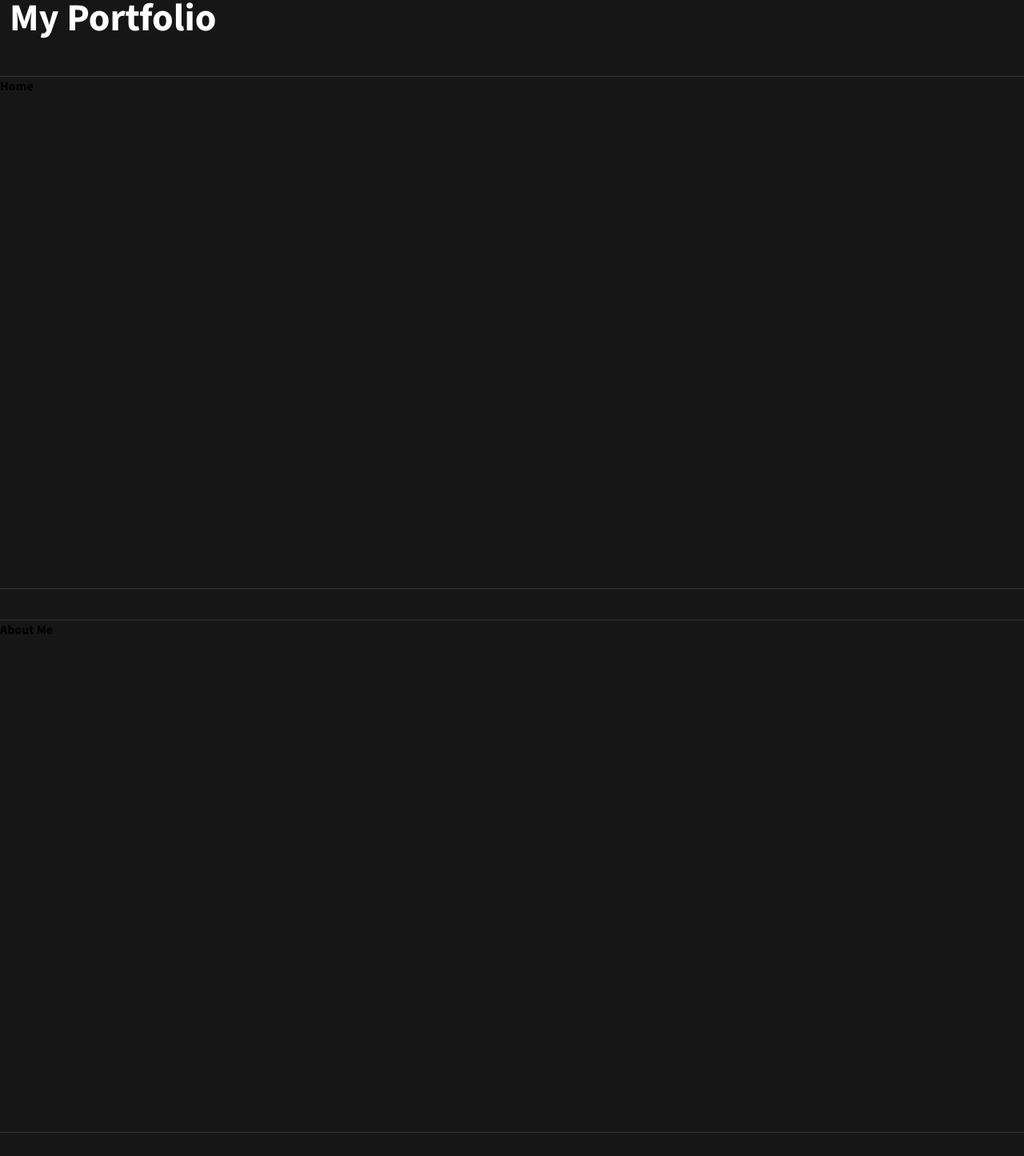
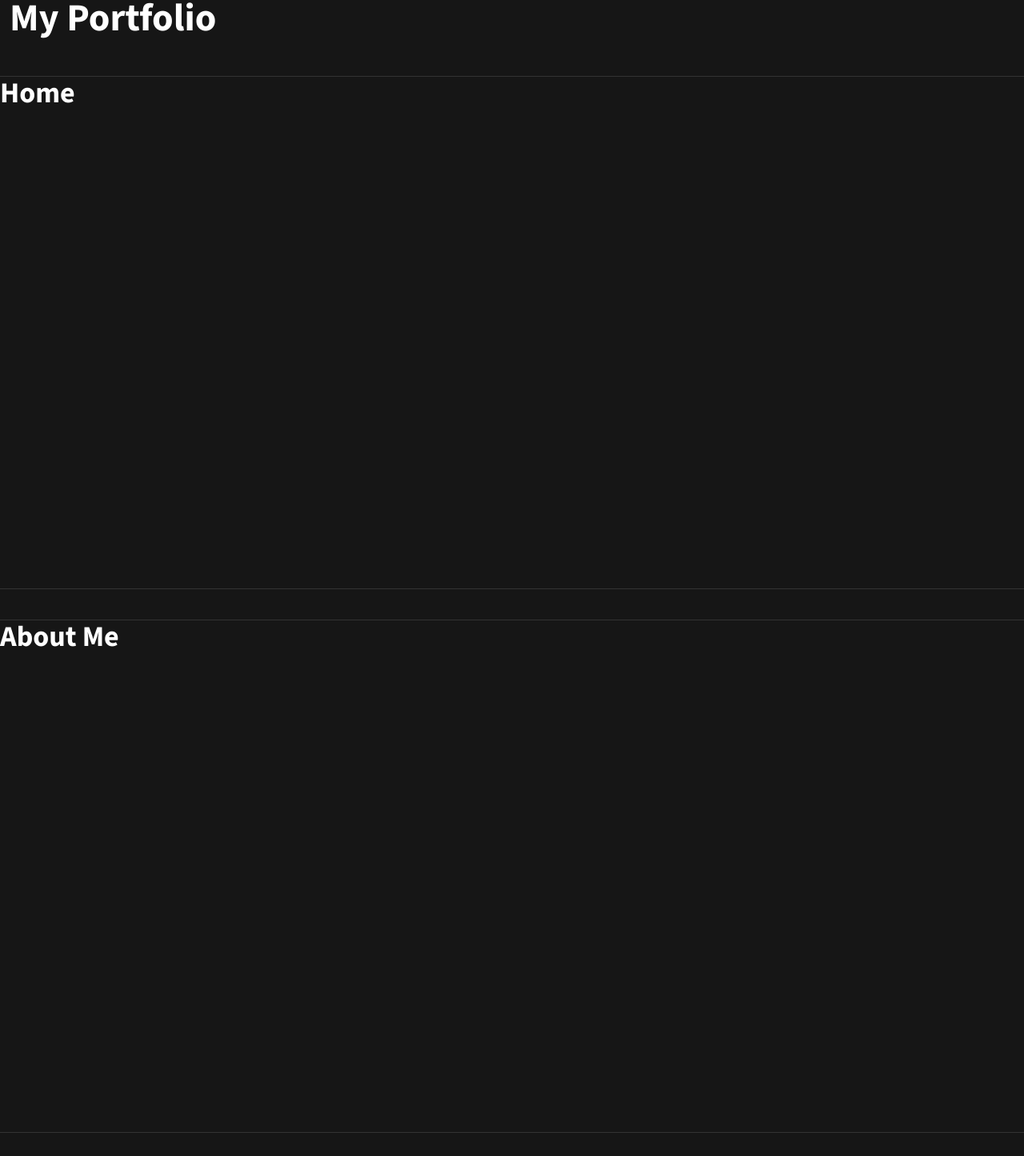
Before and after one commit to JL1172/portfolio-3, a React (Vite) app: page / in a window 1280 px wide. Shown: the part 104-1550 px from the top of the page at 80% size. Built offline with nearby package versions, Linux system fonts and the light colour scheme.

Commit message:
finished nav bargit add .!

```diff
--- a/src/App.tsx
+++ b/src/App.tsx
@@ -1,4 +1,4 @@
-import { useContext } from "react";
+import { useState } from "react";
 import { GlobalContext } from "./contexts/GlobalContext";
 import NavbarSection from "./layouts/Navbar";
 import AboutSection from "./pages/About";
@@ -9,9 +9,12 @@ import ResumeSection from "./pages/Resume";
 import TechStackSection from "./pages/TechStack";
 
 function App() {
-  const {global_dim} = useContext(GlobalContext);
+  const [isDim, setIsDim] = useState<boolean>(false);
+  const changeBrightness = () => {
+    setIsDim(!isDim);
+  };
   return (
-    <GlobalContext.Provider value = {{global_dim}}>
+    <GlobalContext.Provider value={{ changeBrightness, isDim }}>
       <div className="text-white flex font-custom-main flex-col justify-evenly items-start h-auto m-h-600dvh bg-custom-black">
         <NavbarSection />
         <HomeSection />
--- a/src/contexts/GlobalContext.ts
+++ b/src/contexts/GlobalContext.ts
@@ -1,6 +1,7 @@
 import { createContext } from "react";
 
-const initialState: Record<string, boolean | string> = {
-    global_dim: false,
+type GlobalContextType = {
+    changeBrightness: () => void;
+    isDim: boolean;
 }
-export const GlobalContext = createContext(initialState);
+export const GlobalContext = createContext<GlobalContextType | undefined>(undefined);
--- a/src/layouts/Navbar.tsx
+++ b/src/layouts/Navbar.tsx
@@ -1,4 +1,4 @@
-import { ReactElement, useState } from "react";
+import { ReactElement, useContext, useState } from "react";
 import { MdOutlineMenu } from "react-icons/md";
 import { IoMdClose } from "react-icons/io";
 import { GoStack } from "react-icons/go";
@@ -7,6 +7,7 @@ import { CgProfile } from "react-icons/cg";
 import { MdContactPage } from "react-icons/md";
 import { RiNewspaperLine } from "react-icons/ri";
 import "../styles/nav-bar.css";
+import { GlobalContext } from "../contexts/GlobalContext";
 
 const links: Record<string, string | ReactElement>[] = [
   { to: "#about", content: "About", icon: <CgProfile /> },
@@ -19,13 +20,19 @@ export default function NavbarSection() {
   const [active, setActive] = useState<number | null>(null);
   const [navBarMobileVisible, setNavBarMobileVisible] =
     useState<boolean>(false);
+  const ctx = useContext(GlobalContext);
+
+  const visibilityHandler = () => {
+    setNavBarMobileVisible(!navBarMobileVisible);
+    ctx?.changeBrightness()
+  }
   return (
     <div className="text-white m-h-20dvh flex items-center xxs:pl-3 xxs:pt-3 pl-6 w-full justify-between">
       <div className="flex flex-col">
-        <div className="xl:text-5xl lg:text-5xl xs:text-4xl xxs:text-3xl font-custom-main opacity-0 animate-onload xxs:mt-4">
+        <div className={`xl:text-5xl lg:text-5xl xs:text-4xl xxs:text-3xl font-custom-main opacity-0 animate-onload xxs:mt-4 ${ctx?.isDim ? "brightness-25" : "brightness-100"}`}>
           Welcome To
         </div>
-        <div className="xl:text-5xl lg:text-5xl xs:text-4xl xxs:text-3xl font-custom-main opacity-0 animate-onload xxs:mt-4">
+        <div className={`xl:text-5xl lg:text-5xl xs:text-4xl xxs:text-3xl font-custom-main opacity-0 animate-onload xxs:mt-4 ${ctx?.isDim ? "brightness-25" : "brightness-100"}`}>
           My Portfolio
         </div>
       </div>
@@ -47,7 +54,7 @@ export default function NavbarSection() {
       </div>
       <div className="xxs:mr-2 xs:flex sm:flex md:hidden lg:hidden xs:mr-10 md:mr-10 ">
         <MdOutlineMenu
-          onClick={() => setNavBarMobileVisible(!navBarMobileVisible)}
+          onClick={() => visibilityHandler()}
           id="icon"
           style={{ color: "white" }}
         />
@@ -57,7 +64,7 @@ export default function NavbarSection() {
             }
           >
             <IoMdClose
-              onClick={() => setNavBarMobileVisible(false)}
+              onClick={() => visibilityHandler()}
               id="icon-close"
             />
             {navBarMobileVisible && links.map(
@@ -66,7 +73,7 @@ export default function NavbarSection() {
                   <a
                   id = {`a${i + 1}`}
                   className="relative"
-                    onClick={() => setNavBarMobileVisible(false)}
+                    onClick={() => visibilityHandler()}
                     key={i}
                     href={String(n.to)}
                   >
--- a/src/pages/About.tsx
+++ b/src/pages/About.tsx
@@ -1,6 +1,10 @@
+import { useContext } from "react";
+import { GlobalContext } from "../contexts/GlobalContext";
+
 export default function AboutSection() {
+    const ctx = useContext(GlobalContext);
     return (
-        <div className="text-black flex bg-custom-main outline-2 outline-custom-main m-h-50dvh w-full mt-10">
+        <div className={`text-white text-4xl flex bg-custom-main outline-2 outline-custom-main m-h-50dvh w-full mt-10 ${ctx?.isDim ? "brightness-25":"brightness-100"}`}>
             About Me
         </div>
     )
--- a/src/pages/ContactForm.tsx
+++ b/src/pages/ContactForm.tsx
@@ -1,7 +1,11 @@
+import { useContext } from "react";
+import { GlobalContext } from "../contexts/GlobalContext";
+
 export default function ContactSection() {
+    const ctx = useContext(GlobalContext);
     return (
-        <div className=" text-black flex bg-custom-main outline-white m-h-50dvh w-full mt-10">
-            Contact Me
+        <div className={`text-white text-4xl flex bg-custom-main outline-2 outline-custom-main m-h-50dvh w-full mt-10 ${ctx?.isDim ? "brightness-25":"brightness-100"}`}>
+            content
         </div>
     )
 }
--- a/src/pages/Home.tsx
+++ b/src/pages/Home.tsx
@@ -1,6 +1,10 @@
+import { useContext } from "react"
+import { GlobalContext } from "../contexts/GlobalContext"
+
 export default function HomeSection() {
+    const ctx = useContext(GlobalContext);
     return (
-        <div className=" text-black flex bg-custom-main outline-2 outline-custom-main m-h-50dvh w-full mt-10">
+        <div className={`text-white text-4xl flex bg-custom-main outline-2 outline-custom-main m-h-50dvh w-full mt-10 ${ctx?.isDim ? "brightness-25":"brightness-100"}`}>
             Home
         </div>
     )
--- a/src/pages/Projects.tsx
+++ b/src/pages/Projects.tsx
@@ -1,6 +1,10 @@
+import { useContext } from "react";
+import { GlobalContext } from "../contexts/GlobalContext";
+
 export default function ProjectSection() {
+    const ctx = useContext(GlobalContext);
     return (
-        <div className=" text-black flex bg-custom-main outline-2 outline-custom-main m-h-50dvh w-full mt-10">
+        <div className={`text-white text-4xl flex bg-custom-main outline-2 outline-custom-main m-h-50dvh w-full mt-10 ${ctx?.isDim ? "brightness-25":"brightness-100"}`}>
             my Projects
         </div>
     )
--- a/src/pages/Resume.tsx
+++ b/src/pages/Resume.tsx
@@ -1,6 +1,10 @@
+import { useContext } from "react";
+import { GlobalContext } from "../contexts/GlobalContext";
+
 export default function ResumeSection() {
+    const ctx = useContext(GlobalContext);
     return (
-        <div className=" text-black flex bg-custom-main outline-2 outline-custom-main m-h-50dvh w-full mt-10">
+        <div className={`text-white text-4xl flex bg-custom-main outline-2 outline-custom-main m-h-50dvh w-full mt-10 ${ctx?.isDim ? "brightness-25":"brightness-100"}`}>
             Resume
         </div>
     )
--- a/src/pages/TechStack.tsx
+++ b/src/pages/TechStack.tsx
@@ -1,6 +1,10 @@
+import { useContext } from "react";
+import { GlobalContext } from "../contexts/GlobalContext";
+
 export default function TechStackSection() {
+    const ctx = useContext(GlobalContext);
     return (
-        <div className=" text-black flex bg-custom-main outline-2 outline-custom-main m-h-50dvh w-full mt-10">
+        <div className={`text-white text-4xl flex bg-custom-main outline-2 outline-custom-main m-h-50dvh w-full mt-10 ${ctx?.isDim ? "brightness-25":"brightness-100"}`}>
             TechStack Section
         </div>
     )
--- a/src/styles/index.css
+++ b/src/styles/index.css
@@ -63,3 +63,6 @@
 .outline-custom-main {
   outline: 1px solid rgb(51, 51, 51);
 }
+.brightness-25 {
+  filter: brightness(25%);
+}
--- a/src/styles/nav-bar.css
+++ b/src/styles/nav-bar.css
@@ -124,4 +124,7 @@
   #icon-close {
     margin: 0.5rem;
   }
+  .side-drawer-closed, .side-drawer-open {
+    width: 50%;
+  }
 }
```
